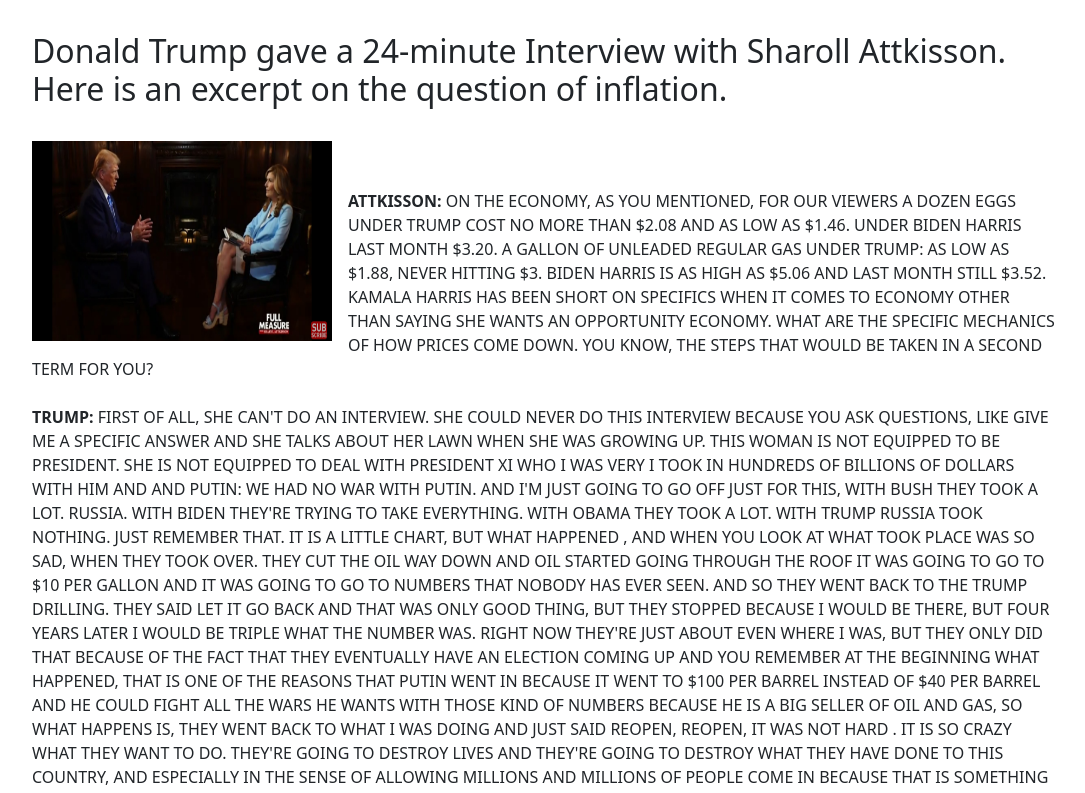
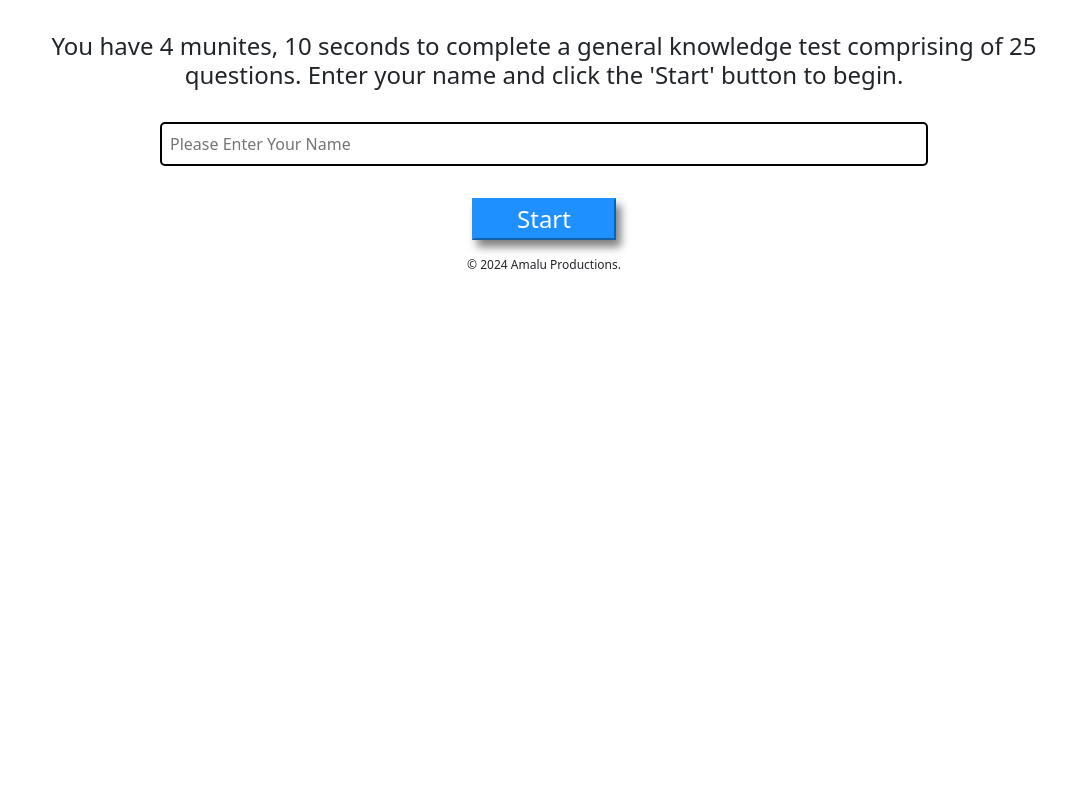
Before and after one commit to Prim3timer/test, a React (Create React App) app: page / in a window 1280 px wide. Shown: the top 793 px of the page, without its empty margins (96-1181 px from the left). Built offline with nearby package versions, Linux system fonts and the light colour scheme.

Commit message:
back to test

```diff
--- a/src/App.js
+++ b/src/App.js
@@ -252,315 +252,13 @@ setCandidate={setCandidate}
 
 
               return  (
-          //  <div id='app'>
-          //   {allComponents}
-          //   {/* <i class="fa fa-caret-left" aria-hidden='true'></i> */}
-          //   <h2 style={{marginLeft: '20rem'}}>{sendError}</h2>
-          //   <sub
-          //   // style={{height: '100vh'}}
-          //   >&copy; {year} Amalu Productions.</sub>
-          // </div>
-          <div style={{
-            display: 'flex',
-            alignItems: 'center',
-            flexDirection: 'column',
-            paddingTop: '2rem'
-
-          }}
-         >
-          <article
-          style={{width: '80%',
-
-          }}>
-              <h2
-
-              >Donald Trump gave a 24-minute Interview with Sharoll Attkisson. Here is
-                  an excerpt on the question of inflation.
-              </h2>
-              <br/>
-              <img src={logo}  style={{width: '300px',
-              height: '200px',
-              float: 'left',
-                 margin: '0 1rem 1rem 0',
-
-             }}/>
-              <br/>
-              <br/>
-              <p
-              //  style={{marginTop: '1rem',
-              //   backgroungColor: 'blue'}}
-              >
-
-      <span style={{fontWeight: 'bold'}}>ATTKISSON:</span> ON THE ECONOMY, AS YOU
-
-      MENTIONED, FOR OUR VIEWERS A
-
-      DOZEN EGGS UNDER TRUMP COST NO
-
-      MORE THAN $2.08 AND AS LOW AS
-
-      $1.46. UNDER BIDEN HARRIS LAST MONTH $3.20.
-
-      A GALLON OF UNLEADED REGULAR
-
-      GAS UNDER TRUMP: AS LOW AS
-
-      $1.88, NEVER HITTING $3.
-
-       BIDEN HARRIS
-
-      IS AS HIGH AS $5.06
-
-      AND  LAST MONTH STILL $3.52.
-
-       KAMALA HARRIS HAS BEEN
-
-       SHORT ON SPECIFICS
-
-      WHEN IT COMES TO ECONOMY OTHER
-
-      THAN SAYING SHE WANTS AN
-
-      OPPORTUNITY ECONOMY. WHAT ARE
-
-      THE SPECIFIC MECHANICS OF HOW
-
-      PRICES COME DOWN. YOU KNOW, THE
-
-      STEPS THAT WOULD BE TAKEN IN A
-
-      SECOND TERM FOR YOU?
-              <br/>
-              <br/>
-
-
-
-
-
-
-      <span style={{fontWeight: 'bold'}}>TRUMP:</span> FIRST OF ALL, SHE CAN'T
-
-      DO AN INTERVIEW.
-
-      SHE COULD NEVER DO THIS INTERVIEW
-
-      BECAUSE
-
-      YOU ASK QUESTIONS, LIKE GIVE ME
-
-      A SPECIFIC ANSWER AND SHE TALKS
-
-      ABOUT HER LAWN WHEN SHE WAS
-
-      GROWING UP. THIS WOMAN IS NOT
-
-      EQUIPPED TO BE PRESIDENT.
-
-      SHE IS NOT EQUIPPED TO DEAL
-
-      WITH PRESIDENT XI WHO I WAS  VERY I TOOK IN
-
-      HUNDREDS OF BILLIONS OF DOLLARS WITH HIM AND
-
-        AND PUTIN: WE
-
-      HAD NO WAR WITH PUTIN. AND I'M JUST
-
-      GOING TO GO OFF JUST FOR THIS, WITH
-
-      BUSH THEY TOOK A LOT.
-
-      RUSSIA. WITH BIDEN THEY'RE
-
-      TRYING TO TAKE EVERYTHING. WITH
-
-      OBAMA THEY TOOK A LOT. WITH
-
-      TRUMP RUSSIA TOOK NOTHING. JUST
-
-      REMEMBER THAT. IT IS A LITTLE
-
-      CHART, BUT WHAT HAPPENED , AND
-
-      WHEN YOU LOOK AT WHAT TOOK PLACE
-
-      WAS SO SAD, WHEN THEY TOOK OVER.
-
-      THEY CUT THE OIL WAY DOWN AND
-
-      OIL STARTED GOING THROUGH
-
-      THE ROOF IT WAS GOING TO GO TO
-
-      $10 PER GALLON AND IT WAS GOING TO GO TO
-      NUMBERS THAT
-
-      NOBODY HAS EVER SEEN. AND SO
-
-      THEY WENT BACK TO THE TRUMP
-
-      DRILLING. THEY SAID LET IT GO
-
-      BACK AND THAT WAS ONLY GOOD
-
-      THING, BUT THEY STOPPED BECAUSE
-
-      I WOULD BE THERE, BUT FOUR
-
-      YEARS LATER I WOULD BE TRIPLE
-
-      WHAT THE NUMBER WAS. RIGHT NOW
-
-
-      THEY'RE JUST ABOUT EVEN WHERE I
-
-      WAS, BUT THEY ONLY DID THAT
-
-      BECAUSE OF THE FACT THAT THEY
-
-      EVENTUALLY HAVE AN ELECTION
-
-      COMING UP AND YOU REMEMBER AT
-
-      THE BEGINNING WHAT HAPPENED,
-
-      THAT IS ONE OF THE REASONS THAT
-
-      PUTIN WENT IN BECAUSE IT WENT
-
-      TO $100 PER BARREL INSTEAD OF
-
-      $40 PER BARREL AND HE COULD
-
-      FIGHT ALL THE WARS HE WANTS
-
-      WITH THOSE KIND OF NUMBERS
-
-      BECAUSE HE IS A BIG SELLER OF
-
-      OIL AND GAS, SO WHAT HAPPENS
-
-      IS, THEY WENT BACK TO WHAT I
-
-      WAS DOING AND JUST SAID REOPEN,
-
-      REOPEN, IT WAS NOT HARD . IT IS
-
-      SO CRAZY WHAT THEY WANT TO DO.
-
-      THEY'RE GOING TO DESTROY LIVES
-
-      AND THEY'RE GOING TO DESTROY
-
-       WHAT THEY HAVE DONE TO THIS
-
-      COUNTRY, AND ESPECIALLY IN THE
-
-      SENSE OF ALLOWING MILLIONS AND
-
-      MILLIONS OF PEOPLE COME IN
-
-      BECAUSE THAT IS SOMETHING
-
-      YOU KNOW, WE CAN FIX THE
-
-      GASOLINE SITUATION AND WE CAN
-
-      AND WE CAN FIX THE... ANYTHING...<br/>
-              <br/>
-
-
-
-      <span style={{fontWeight: 'bold'}}>ATTKISSON:</span> DO PRICES COME DOWN
-
-      MAGICALLY BECAUSE IT IS NOT
-
-      THEM?
-
-          <br/>
-      <br/>
-
-      <span style={{fontWeight: 'bold'}}>TRUMP:</span> THEY COME DOWN WITH ENERGY
-
-      AND INTEREST RATES. WE ARE GONNA GET,
-
-      AS I TOLD YOU,
-
-      WE ARE GOING TO GET ENERGY
-
-      DOWN BY 15% IN 12 MONTHS AND WE
-
-      WILL HAVE IT -- IT'S GONNA BE
-
-      MAJOR SMASH ON ENERGY. IF YOU
-
-      LOOK AT THE ENERGY FOR AND I'M
-
-      NOT JUST TALKING ABOUT CARS,
-
-      I'M TALKING ABOUT AIR
-
-      CONDITIONING, HEATING, YOUR
-
-      BASIC ENERGY, OPERATING A
-
-      BAKERY, OPERATING ANY KIND OF A
-
-      BUSINESS, IT IS ALL HAVING TO
-
-      DO WITH ENERGY AND THAT IS
-
-      WHERE THEY STARTED WRONG
-
-      WHEN THEY CUT WAY
-
-      BACK ON WHAT I DID, AND AGAIN
-
-      JUST SO YOU UNDERSTAND, THEY THEN
-
-      LET IT GO BACK TO WHERE IT WAS,
-
-      WHICH WAS A VERY SMART THING,
-
-      OTHERWISE YOU WOULD HAVE HAD...
-
-      I THINK YOU WOULD HAVE HAD A
-
-      DEPRESSION, IF YOU WANT TO KNOW
-
-      THE TRUTH, BUT ENERGY WAS
-
-      RISING AT A LEVEL NOBODY HAD
-
-      SEEN AND THEN THEY SAID GO BACK,
-
-      GO BACK
-
-      AND THEY WERE TELLING PEOPLE TO
-
-      GO BACK TO YOUR WELLS, GOT BACK TO DRILLING. GO
-
-      BACK TO FRACKING, DO WHATEVER
-
-      YOU HAVE TO DO. BUT IF THEY WIN
-
-      , THE DAY AFTER THEY ARE GOING
-
-      ALL THE WAY. THERE WERE ONLY
-
-      DOING THAT BECAUSE OF AN
-
-      ELECTION COMING UP AND THEY'RE
-
-      GOING ALL THE WAY. IT IS
-
-      MADNESS, AND WHAT THEY HAVE
-
-      DONE TO OUR COUNTRY IS MAD.
-
-
-              </p>
-          </article>
+           <div id='app'>
+            {allComponents}
+            {/* <i class="fa fa-caret-left" aria-hidden='true'></i> */}
+            <h2 style={{marginLeft: '20rem'}}>{sendError}</h2>
+            <sub
+            // style={{height: '100vh'}}
+            >&copy; {year} Amalu Productions.</sub>
           </div>
 
   );
```
